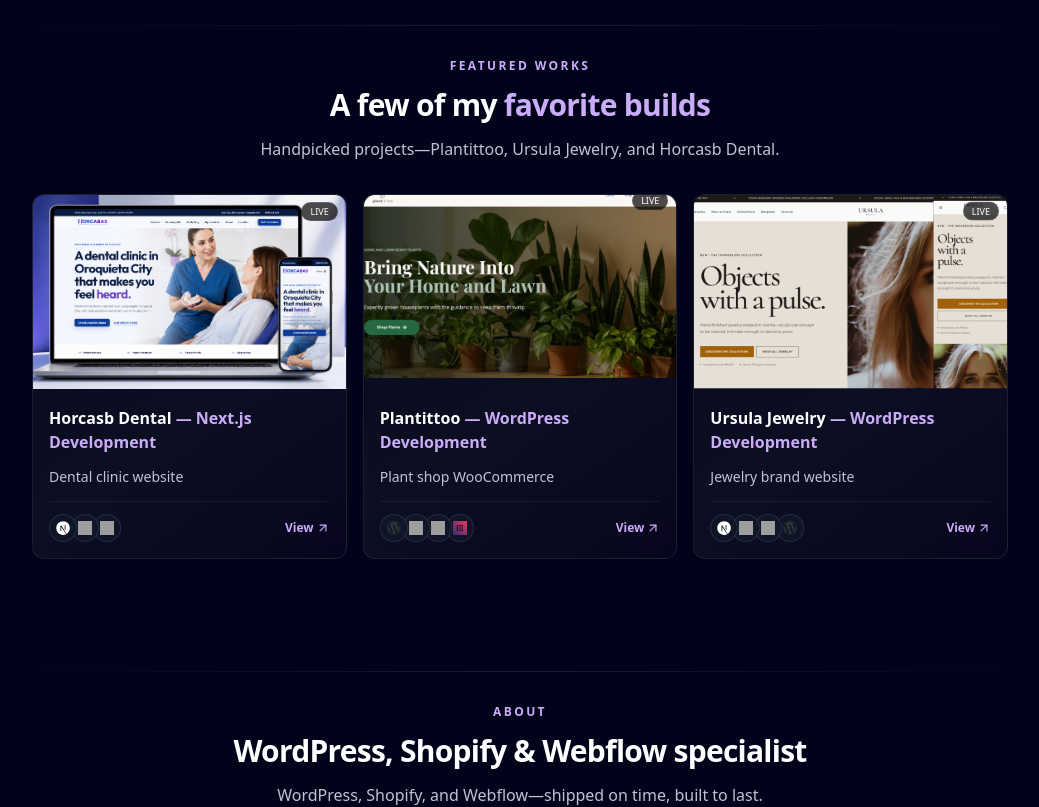
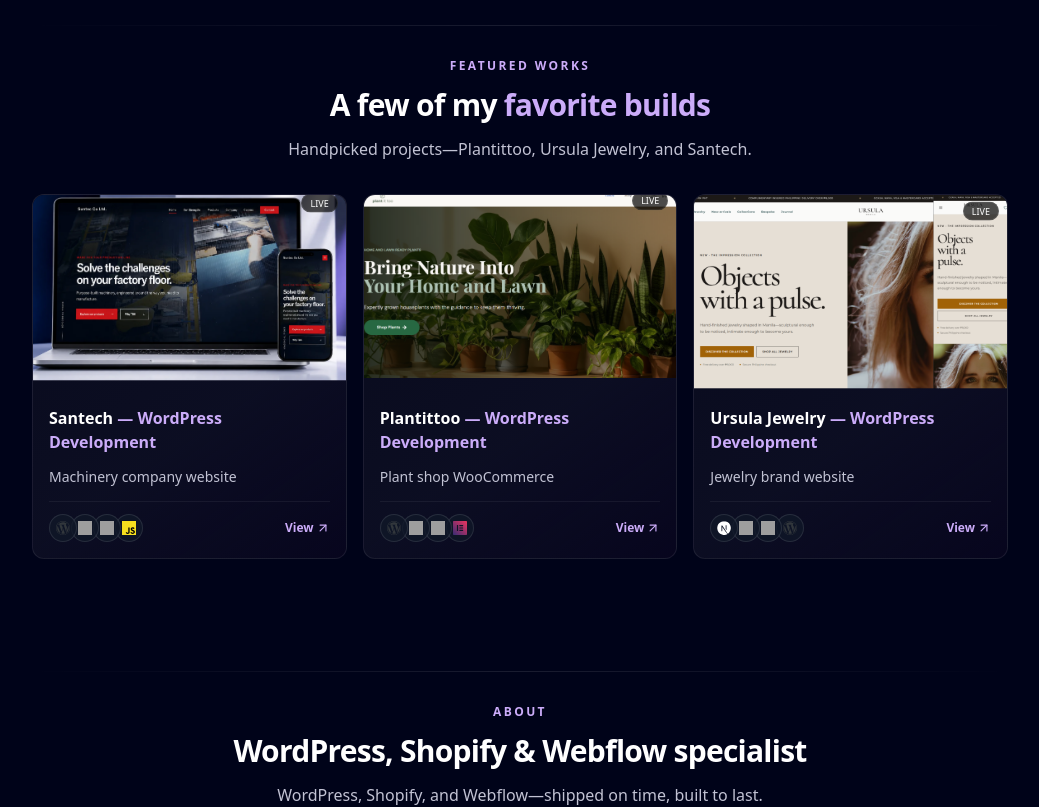
Before and after one commit to JustMe1234567/next-portfolio, a Next.js app: page / in a window 1280 px wide. Shown: the part 1560-2367 px from the top of the page, without its empty margins (120-1159 px from the left). Built offline with nearby package versions, Linux system fonts and the light colour scheme; grey boxes are pictures that could not be loaded.

Commit message:
feat: add Santech project and feature it
Add Santech, a custom WordPress machinery website, to the projects list
and swap it in as a featured work in place of Horcasb Dental.

```diff
--- a/components/FeaturedWorks.tsx
+++ b/components/FeaturedWorks.tsx
@@ -4,7 +4,7 @@
 import { SectionHeader } from "./ui/SectionHeader";
 
 const FeaturedWorks = () => {
-  const featured = projects.filter((p) => [7, 10, 12].includes(p.id));
+  const featured = projects.filter((p) => [7, 10, 13].includes(p.id));
 
   return (
     <Section
@@ -20,7 +20,7 @@
               A few of my <span className="text-purple">favorite builds</span>
             </>
           }
-          description="Handpicked projects—Plantittoo, Ursula Jewelry, and Horcasb Dental."
+          description="Handpicked projects—Plantittoo, Ursula Jewelry, and Santech."
           titleId="featured-works-heading"
         />
 
--- a/data/index.ts
+++ b/data/index.ts
@@ -136,6 +136,23 @@
 export const projectFilters = ["All", "Next.js", "WordPress", "Frontend"] as const;
 
 export const projects = [
+  {
+    id: 13,
+    title: "Santech",
+    des: "Custom WordPress theme for a machinery company—HTML, CSS, JavaScript, and PHP for a robust, service-led showcase of heavy equipment and industrial solutions.",
+    short: "Machinery company website",
+    iconLists: [
+      "/icons/wordpress.svg",
+      "/icons/htmlLogo.svg",
+      "/icons/cssLogo.svg",
+      "/icons/jsLogo.svg",
+    ],
+    img: "/images/santech.webp",
+    link: "https://santech.dreamhosters.com/",
+    category: ["WordPress"],
+    target: "_blank",
+    live: true,
+  },
   {
     id: 12,
     title: "Horcasb Dental",
```
Also changed, not shown: public/images/santech.webp (added).
